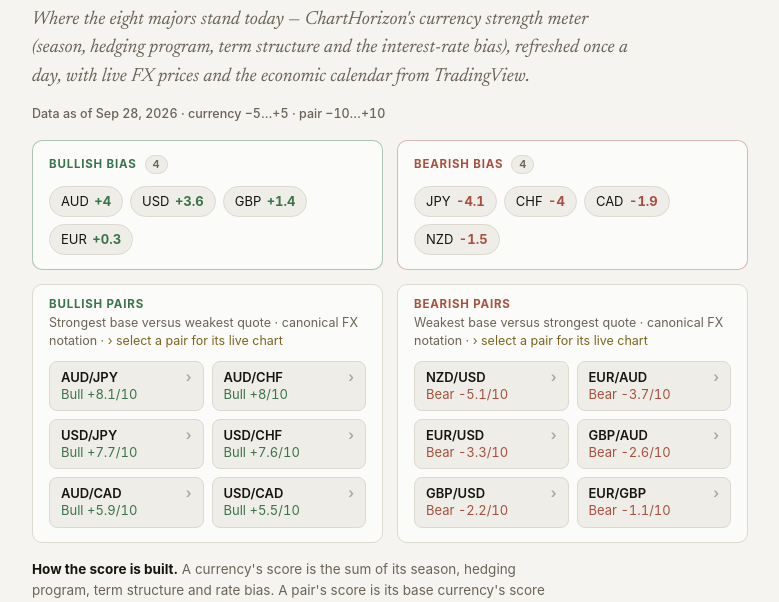
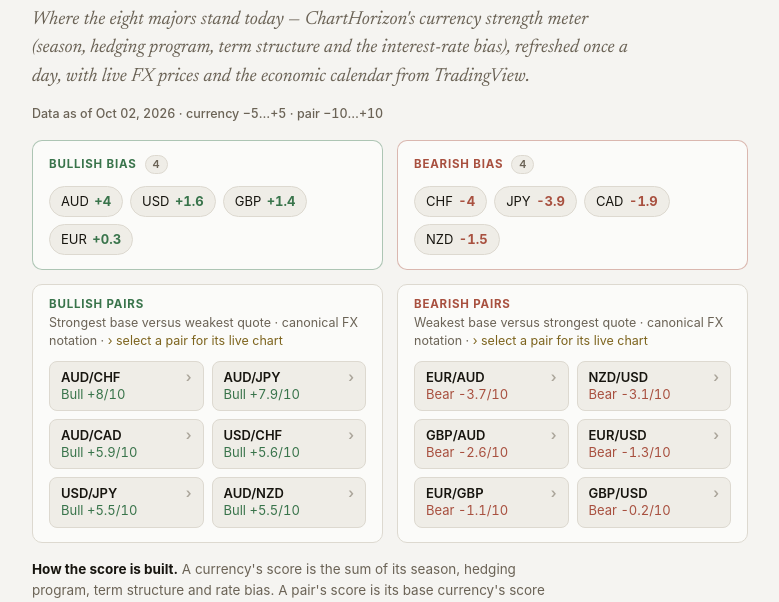
Before and after one commit to ChartHorizon/website, a Jekyll site: the page built from fx.html, in a window 1280 px wide and 900 px high. Shown: the part 260-862 px from the top of the window, without its empty margins (250-1029 px from the left). Built offline with Jekyll 4.4.1, drawn with Linux system fonts in a browser that asks for light colours; some of the changed text lies outside the part shown.

Commit message:
data: FX strength snapshot Oct 02, 2026

```diff
--- a/_data/fx.json
+++ b/_data/fx.json
@@ -1,6 +1,6 @@
 {
-  "as_of": "Sep 28, 2026",
-  "generated": "2026-09-29",
+  "as_of": "Oct 02, 2026",
+  "generated": "2026-10-03",
   "max_score": 5,
   "pair_max": 10,
   "pair_threshold": 6,
@@ -13,8 +13,8 @@
     },
     {
       "cur": "USD",
-      "score": 3.6,
-      "label": "+3.6"
+      "score": 1.6,
+      "label": "+1.6"
     },
     {
       "cur": "GBP",
@@ -29,14 +29,14 @@
   ],
   "bearish": [
     {
-      "cur": "JPY",
-      "score": -4.1,
-      "label": "-4.1"
-    },
-    {
       "cur": "CHF",
       "score": -4,
       "label": "-4"
+    },
+    {
+      "cur": "JPY",
+      "score": -3.9,
+      "label": "-3.9"
     },
     {
       "cur": "CAD",
@@ -52,24 +52,14 @@
   "neutral": [],
   "bullish_pairs": [
     {
-      "pair": "AUD/JPY",
-      "spread": 8.1,
-      "label": "Bull +8.1/10"
-    },
-    {
       "pair": "AUD/CHF",
       "spread": 8,
       "label": "Bull +8/10"
     },
     {
-      "pair": "USD/JPY",
-      "spread": 7.7,
-      "label": "Bull +7.7/10"
-    },
-    {
-      "pair": "USD/CHF",
-      "spread": 7.6,
-      "label": "Bull +7.6/10"
+      "pair": "AUD/JPY",
+      "spread": 7.9,
+      "label": "Bull +7.9/10"
     },
     {
       "pair": "AUD/CAD",
@@ -77,26 +67,31 @@
       "label": "Bull +5.9/10"
     },
     {
-      "pair": "USD/CAD",
+      "pair": "USD/CHF",
+      "spread": 5.6,
+      "label": "Bull +5.6/10"
+    },
+    {
+      "pair": "USD/JPY",
+      "spread": 5.5,
+      "label": "Bull +5.5/10"
+    },
+    {
+      "pair": "AUD/NZD",
       "spread": 5.5,
       "label": "Bull +5.5/10"
     }
   ],
   "bearish_pairs": [
     {
-      "pair": "NZD/USD",
-      "spread": 5.1,
-      "label": "Bear -5.1/10"
-    },
-    {
       "pair": "EUR/AUD",
       "spread": 3.7,
       "label": "Bear -3.7/10"
     },
     {
-      "pair": "EUR/USD",
-      "spread": 3.3,
-      "label": "Bear -3.3/10"
+      "pair": "NZD/USD",
+      "spread": 3.1,
+      "label": "Bear -3.1/10"
     },
     {
       "pair": "GBP/AUD",
@@ -104,14 +99,19 @@
       "label": "Bear -2.6/10"
     },
     {
-      "pair": "GBP/USD",
-      "spread": 2.2,
-      "label": "Bear -2.2/10"
+      "pair": "EUR/USD",
+      "spread": 1.3,
+      "label": "Bear -1.3/10"
     },
     {
       "pair": "EUR/GBP",
       "spread": 1.1,
       "label": "Bear -1.1/10"
+    },
+    {
+      "pair": "GBP/USD",
+      "spread": 0.2,
+      "label": "Bear -0.2/10"
     }
   ],
   "rate_table": [
@@ -177,13 +177,13 @@
     },
     {
       "cur": "JPY",
-      "policy": "1.00%",
+      "policy": "1.25%",
       "bank": "Bank of Japan",
       "instrument": "Overnight Call Rate",
-      "bias": -1.1,
-      "bias_label": "-1.1",
+      "bias": -0.9,
+      "bias_label": "-0.9",
       "tone": "bear",
-      "as_of": "2026-06-17"
+      "as_of": "2026-09-24"
     },
     {
       "cur": "CHF",
```
